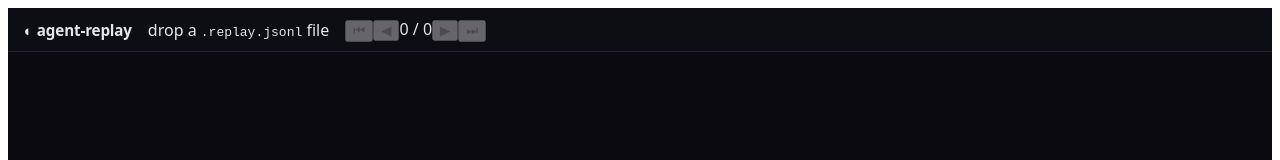
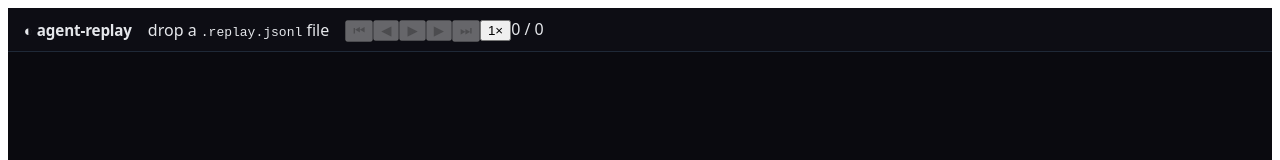
Before and after one commit to 10xdev4u-alt/agent-replay, a React (Vite) app in the folder packages/viewer/: page / in a window 1280 px wide. Shown: the top 160 px of the page. Built offline with nearby package versions, Linux system fonts and the light colour scheme.

Commit message:
feat(viewer): add autoplay and keyboard shortcuts

```diff
--- a/packages/viewer/src/App.tsx
+++ b/packages/viewer/src/App.tsx
@@ -6,6 +6,7 @@
  */
 import { useState, useCallback } from "react";
 import { useRecording, type RecordingSource } from "./hooks/useRecording.js";
+import { usePlayer } from "./hooks/usePlayer.js";
 import { Timeline } from "./components/Timeline.js";
 import { Conversation } from "./components/Conversation.js";
 import { EventInspector } from "./components/EventInspector.js";
@@ -14,8 +15,9 @@ import styles from "./App.module.css";
 
 export default function App() {
   const [source, setSource] = useState<RecordingSource | null>(readSourceFromUrl());
-  const { events, cursor, state, loading, error, seek, step, seekStart, seekEnd } =
-    useRecording(source);
+  const rec = useRecording(source);
+  const { events, cursor, state, loading, error } = rec;
+  const { isPlaying, speed, toggle, setSpeed } = usePlayer(rec);
   const [selected] = useState<AgentEvent | null>(null);
 
   const onDrop = useCallback(async (file: File) => {
@@ -49,11 +51,15 @@ export default function App() {
           )}
         </div>
         <div className={styles.controls}>
-          <button onClick={seekStart} disabled={!events.length} title="start">⏮</button>
-          <button onClick={() => step(-1)} disabled={!events.length} title="back">◀</button>
+          <button onClick={rec.seekStart} disabled={!events.length} title="start (Home)">⏮</button>
+          <button onClick={() => rec.step(-1)} disabled={!events.length} title="back (←)">◀</button>
+          <button onClick={toggle} disabled={!events.length} title="play/pause (space)" className={styles.play}>
+            {isPlaying ? "⏸" : "▶"}
+          </button>
+          <button onClick={() => rec.step(1)} disabled={!events.length} title="forward (→)">▶</button>
+          <button onClick={rec.seekEnd} disabled={!events.length} title="end (End)">⏭</button>
+          <button onClick={() => setSpeed(speed >= 4 ? 0.25 : speed * 2)} title="speed (+/-)" className={styles.speed}>{speed}×</button>
           <span className={styles.counter}>{cursor} / {events.length}</span>
-          <button onClick={() => step(1)} disabled={!events.length} title="forward">▶</button>
-          <button onClick={seekEnd} disabled={!events.length} title="end">⏭</button>
         </div>
       </header>
 
@@ -68,7 +74,7 @@ export default function App() {
 
       {events.length > 0 && (
         <div className={styles.body}>
-          <Timeline events={events} cursor={cursor} onCursor={seek} />
+          <Timeline events={events} cursor={cursor} onCursor={rec.seek} />
           <div className={styles.main}>
             <Conversation messages={state.messages} cursor={cursor} />
             <EventInspector event={selected ?? events[cursor - 1] ?? null} />
--- /dev/null
+++ b/packages/viewer/src/hooks/usePlayer.ts
@@ -0,0 +1,143 @@
+/**
+ * usePlayer — autoplay + keyboard control layered on useRecording.
+ *
+ * Play/pause advances the cursor at the recording's original wall-clock pace
+ * (so you can watch the agent "think" in real time), or at a chosen speed.
+ * Keyboard: space=play/pause, ←/→=step, Home/End=seek ends, +/-=speed.
+ */
+import { useCallback, useEffect, useRef, useState } from "react";
+import type { RecordingState } from "./useRecording.js";
+
+export interface PlayerState {
+  isPlaying: boolean;
+  /** Playback speed multiplier (1 = real time). */
+  speed: number;
+  play: () => void;
+  pause: () => void;
+  toggle: () => void;
+  setSpeed: (s: number) => void;
+}
+
+const MIN_SPEED = 0.25;
+const MAX_SPEED = 8;
+const SPEED_STEPS = [0.25, 0.5, 1, 2, 4, 8];
+
+export function usePlayer(rec: RecordingState): PlayerState {
+  const [isPlaying, setIsPlaying] = useState(false);
+  const [speed, setSpeedState] = useState(1);
+  const rafRef = useRef<number | null>(null);
+  const startWallRef = useRef<number>(0);
+  const startCursorTsRef = useRef<number>(0);
+
+  const stop = useCallback(() => {
+    if (rafRef.current !== null) {
+      cancelAnimationFrame(rafRef.current);
+      rafRef.current = null;
+    }
+    setIsPlaying(false);
+  }, []);
+
+  // Drive the cursor forward at real-time pace using wall clock vs event ts.
+  const tick = useCallback(() => {
+    if (rec.events.length === 0) {
+      stop();
+      return;
+    }
+    const now = performance.now();
+    const elapsedWall = now - startWallRef.current;
+    const targetTs = startCursorTsRef.current + elapsedWall * speed;
+    // Find the event index whose ts is the latest <= targetTs.
+    let next = rec.cursor;
+    while (next < rec.events.length && rec.events[next].ts <= targetTs) {
+      next++;
+    }
+    if (next !== rec.cursor) rec.seek(next);
+    if (next >= rec.events.length) {
+      stop();
+      return;
+    }
+    rafRef.current = requestAnimationFrame(tick);
+  }, [rec, speed, stop]);
+
+  const play = useCallback(() => {
+    if (rec.events.length === 0) return;
+    if (rec.isAtEnd) rec.seekStart();
+    const current = rec.events[rec.cursor] ?? rec.events[0];
+    startWallRef.current = performance.now();
+    startCursorTsRef.current = current?.ts ?? 0;
+    setIsPlaying(true);
+  }, [rec]);
+
+  const pause = useCallback(() => stop(), [stop]);
+  const toggle = useCallback(() => (isPlaying ? pause() : play()), [isPlaying, play, pause]);
+
+  const setSpeed = useCallback((s: number) => {
+    setSpeedState(Math.max(MIN_SPEED, Math.min(MAX_SPEED, s)));
+  }, []);
+
+  // Run the animation loop while playing.
+  useEffect(() => {
+    if (!isPlaying) return;
+    rafRef.current = requestAnimationFrame(tick);
+    return () => {
+      if (rafRef.current !== null) cancelAnimationFrame(rafRef.current);
+      rafRef.current = null;
+    };
+  }, [isPlaying, tick]);
+
+  // Stop when the source changes.
+  useEffect(() => stop, [stop]);
+
+  // Keyboard shortcuts (global). Ignored when focus is in an input/textarea.
+  useEffect(() => {
+    const onKey = (e: KeyboardEvent) => {
+      const target = e.target as HTMLElement | null;
+      if (target && /^(INPUT|TEXTAREA|SELECT)$/.test(target.tagName)) return;
+      switch (e.key) {
+        case " ":
+          e.preventDefault();
+          toggle();
+          break;
+        case "ArrowRight":
+          e.preventDefault();
+          pause();
+          rec.step(1);
+          break;
+        case "ArrowLeft":
+          e.preventDefault();
+          pause();
+          rec.step(-1);
+          break;
+        case "Home":
+          e.preventDefault();
+          pause();
+          rec.seekStart();
+          break;
+        case "End":
+          e.preventDefault();
+          pause();
+          rec.seekEnd();
+          break;
+        case "+":
+        case "=":
+          setSpeed(nextSpeed(speed, 1));
+          break;
+        case "-":
+        case "_":
+          setSpeed(nextSpeed(speed, -1));
+          break;
+      }
+    };
+    window.addEventListener("keydown", onKey);
+    return () => window.removeEventListener("keydown", onKey);
+  }, [rec, toggle, pause, speed, setSpeed]);
+
+  return { isPlaying, speed, play, pause, toggle, setSpeed };
+}
+
+function nextSpeed(current: number, dir: 1 | -1): number {
+  const idx = SPEED_STEPS.indexOf(current);
+  if (idx === -1) return dir > 0 ? Math.min(MAX_SPEED, current * 2) : Math.max(MIN_SPEED, current / 2);
+  const next = idx + dir;
+  return SPEED_STEPS[Math.max(0, Math.min(SPEED_STEPS.length - 1, next))];
+}
```
